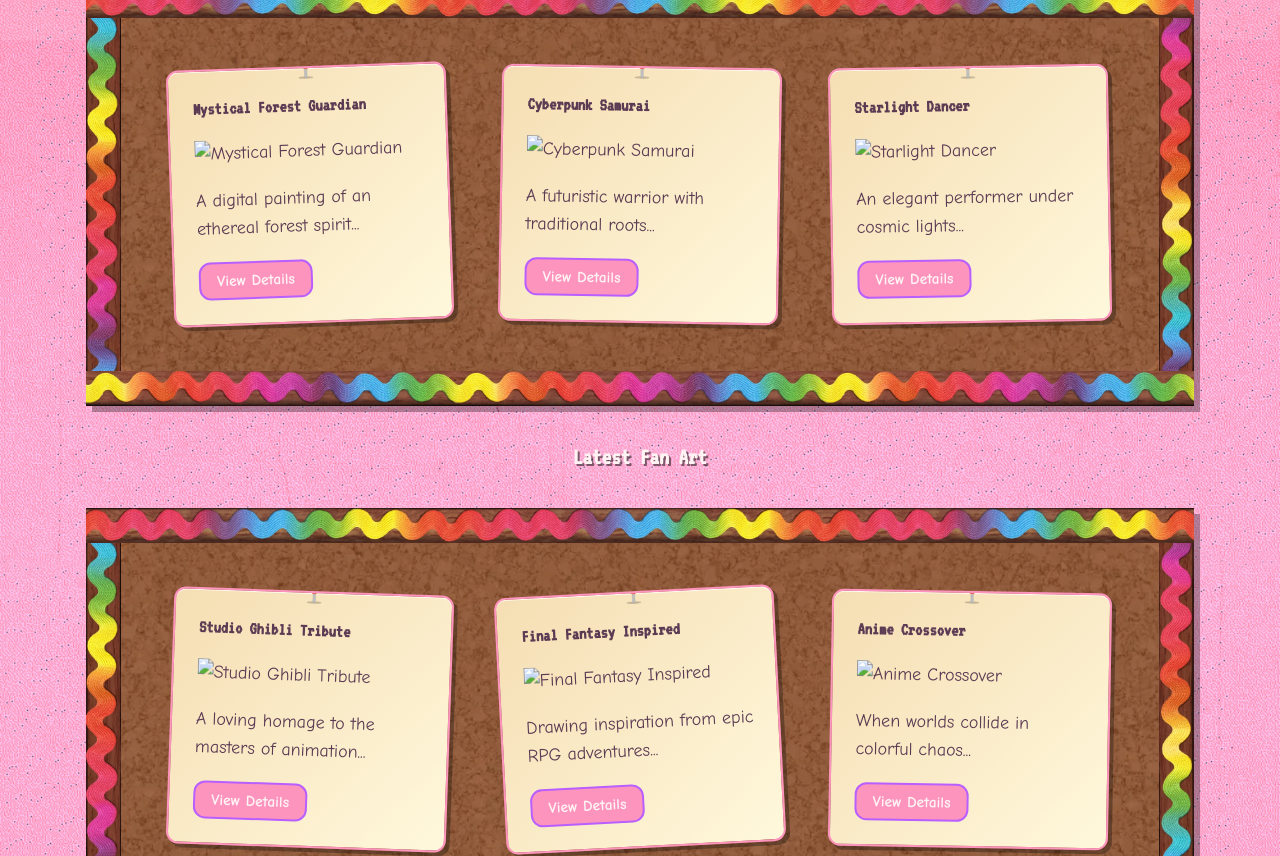
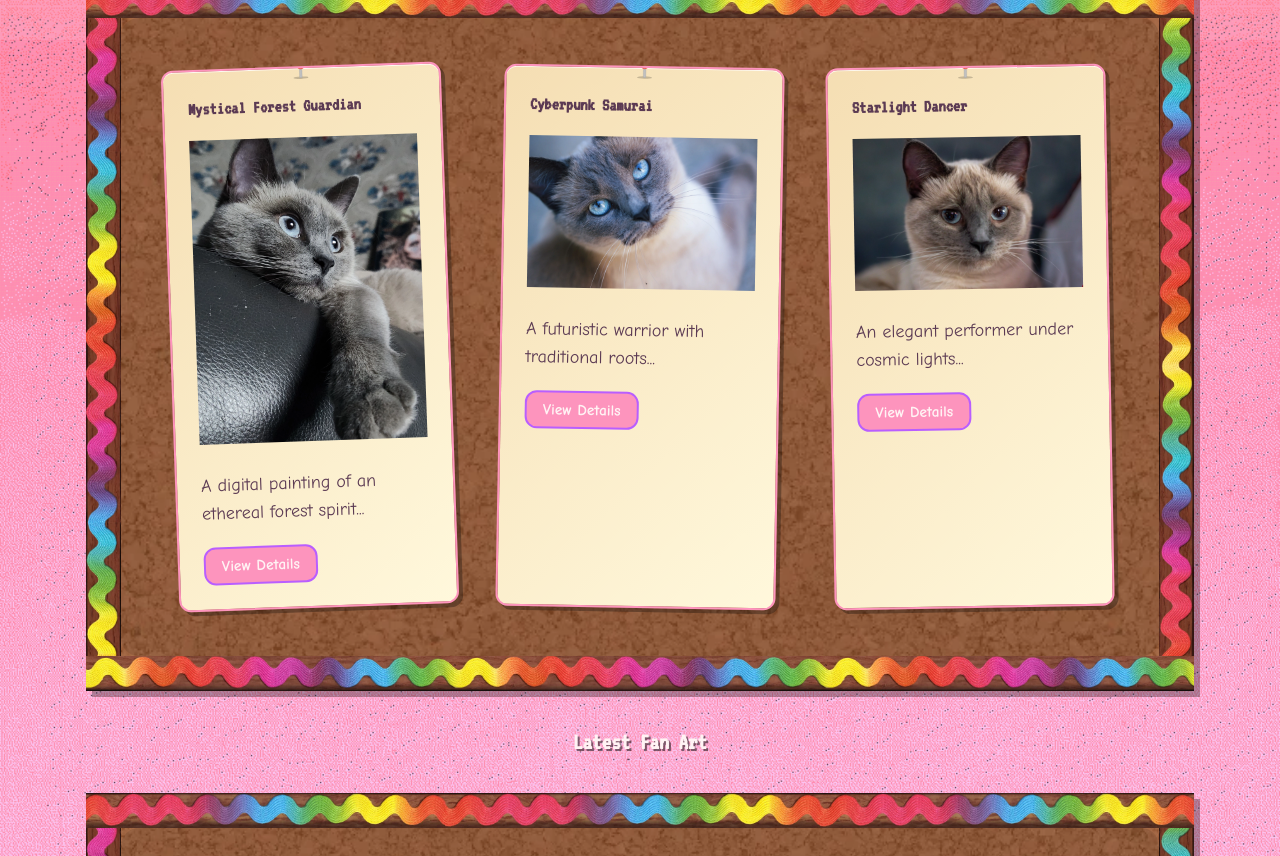
Before and after one commit to JoJoGatito/koji-gallery, a plain HTML site: page index.html in a window 1280 px wide. Shown: the part 760-1616 px from the top of the page. Drawn offline with Linux system fonts and the light colour scheme.

Commit message:
uploaded rest of placeholder images

```diff
--- a/index.html
+++ b/index.html
@@ -148,7 +148,7 @@
                     <h2>About Koji</h2>
                     <div class="bio-content">
                         <div class="bio-image">
-                            <img src="assets/images/koji-avatar.jpg" alt="Koji's avatar" class="avatar" loading="eager">
+                            <img src="assets/images/gallery/test7.webp" alt="Koji's avatar" class="avatar" loading="eager">
                         </div>
                         <div class="bio-text">
                             <p>Hey there! I'm Koji, a passionate digital artist who loves creating vibrant characters and fan art. My journey started with doodling on napkins and has evolved into a full-blown obsession with pixels, colors, and storytelling through art.</p>
@@ -187,7 +187,7 @@
                         <div class="corkboard-grid">
                             <div class="pinned-note" style="--rotation: -2">
                                 <h4>Mystical Forest Guardian</h4>
-                                <img src="assets/images/placeholder-oc1.jpg" alt="Mystical Forest Guardian" class="artwork-thumb" loading="lazy">
+                                <img src="assets/images/gallery/test1.webp" alt="Mystical Forest Guardian" class="artwork-thumb" loading="lazy">
                                 <p>A digital painting of an ethereal forest spirit...</p>
                                 <div class="artwork-actions">
                                     <button class="btn-small">View Details</button>
@@ -195,7 +195,7 @@
                             </div>
                             <div class="pinned-note" style="--rotation: 1">
                                 <h4>Cyberpunk Samurai</h4>
-                                <img src="assets/images/placeholder-oc2.jpg" alt="Cyberpunk Samurai" class="artwork-thumb" loading="lazy">
+                                <img src="assets/images/gallery/test2.webp" alt="Cyberpunk Samurai" class="artwork-thumb" loading="lazy">
                                 <p>A futuristic warrior with traditional roots...</p>
                                 <div class="artwork-actions">
                                     <button class="btn-small">View Details</button>
@@ -203,7 +203,7 @@
                             </div>
                             <div class="pinned-note" style="--rotation: -1">
                                 <h4>Starlight Dancer</h4>
-                                <img src="assets/images/placeholder-oc3.jpg" alt="Starlight Dancer" class="artwork-thumb" loading="lazy">
+                                <img src="assets/images/gallery/test3.webp" alt="Starlight Dancer" class="artwork-thumb" loading="lazy">
                                 <p>An elegant performer under cosmic lights...</p>
                                 <div class="artwork-actions">
                                     <button class="btn-small">View Details</button>
@@ -224,7 +224,7 @@
                         <div class="corkboard-grid">
                             <div class="pinned-note" style="--rotation: 2">
                                 <h4>Studio Ghibli Tribute</h4>
-                                <img src="assets/images/placeholder-fan1.jpg" alt="Studio Ghibli Tribute" class="artwork-thumb" loading="lazy">
+                                <img src="assets/images/gallery/test4.webp" alt="Studio Ghibli Tribute" class="artwork-thumb" loading="lazy">
                                 <p>A loving homage to the masters of animation...</p>
                                 <div class="artwork-actions">
                                     <button class="btn-small">View Details</button>
@@ -232,7 +232,7 @@
                             </div>
                             <div class="pinned-note" style="--rotation: -3">
                                 <h4>Final Fantasy Inspired</h4>
-                                <img src="assets/images/placeholder-fan2.jpg" alt="Final Fantasy Inspired" class="artwork-thumb" loading="lazy">
+                                <img src="assets/images/gallery/test5.webp" alt="Final Fantasy Inspired" class="artwork-thumb" loading="lazy">
                                 <p>Drawing inspiration from epic RPG adventures...</p>
                                 <div class="artwork-actions">
                                     <button class="btn-small">View Details</button>
@@ -240,7 +240,7 @@
                             </div>
                             <div class="pinned-note" style="--rotation: 1">
                                 <h4>Anime Crossover</h4>
-                                <img src="assets/images/placeholder-fan3.jpg" alt="Anime Crossover" class="artwork-thumb" loading="lazy">
+                                <img src="assets/images/gallery/test6.webp" alt="Anime Crossover" class="artwork-thumb" loading="lazy">
                                 <p>When worlds collide in colorful chaos...</p>
                                 <div class="artwork-actions">
                                     <button class="btn-small">View Details</button>
@@ -261,7 +261,7 @@
                         <div class="corkboard-grid">
                             <div class="pinned-note" style="--rotation: -1">
                                 <h4>My Digital Art Journey</h4>
-                                <img src="assets/images/placeholder-blog.jpg" alt="My Digital Art Journey" class="artwork-thumb" loading="lazy">
+                                <img src="assets/images/gallery/test1.webp" alt="My Digital Art Journey" class="artwork-thumb" loading="lazy">
                                 <p>Join me as I share my experiences, tips, and the stories behind my favorite pieces...</p>
                                 <div class="artwork-actions">
                                     <a href="blog.html?slug=my-digital-art-journey" class="btn-small">Read More</a>
```
